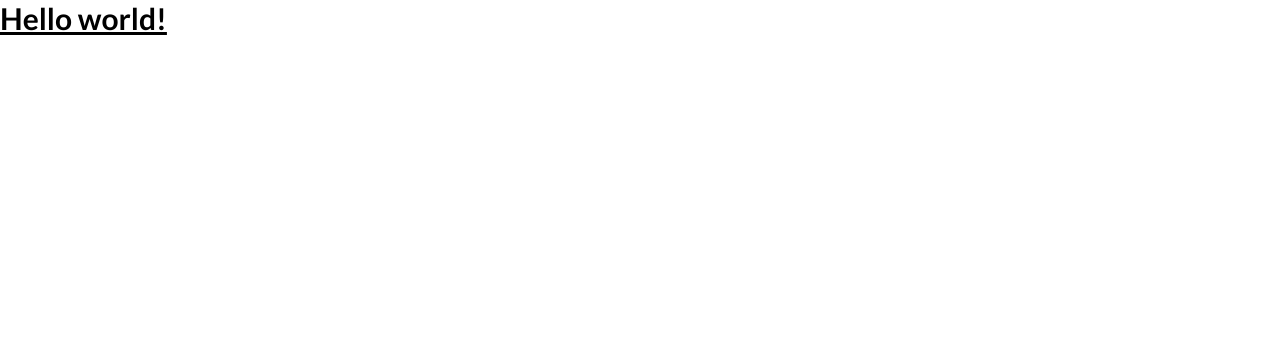
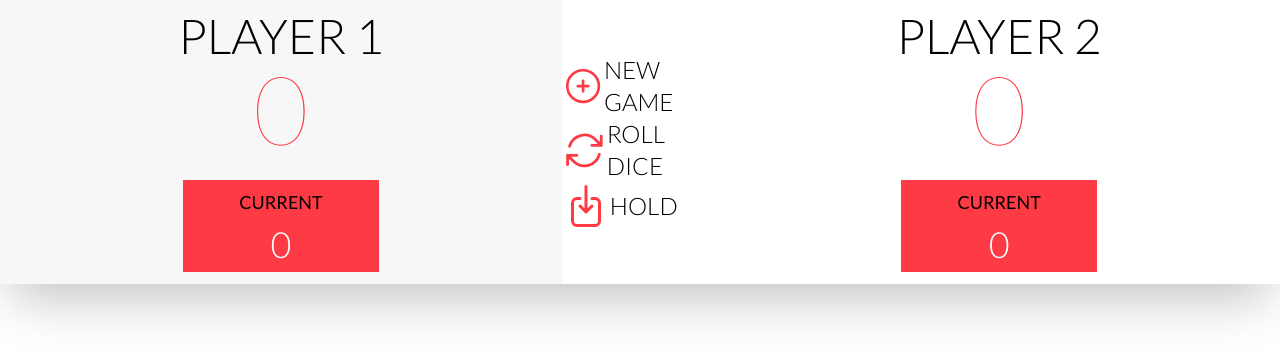
Before and after one commit to floretcl/Eval2-Studi-Dynamiser-Sites-Javascript-23-01-2023, a website: page src/index.html in a window 1280 px wide. Drawn offline with nearby package versions, Linux system fonts and the light colour scheme; files that its build step writes are made by us from their sources.

Commit message:
update index.html

```diff
--- a/src/index.html
+++ b/src/index.html
@@ -33,9 +33,64 @@
     <title>Dice game - Clément Floret</title>
 </head>
 <body>
-    <h1 class="text-3xl font-bold underline font-lato">
-        Hello world!
-    </h1>
+    <main class="sm:container mx-auto shadow-2xl">
+        <div class="flex flex-col sm:flex-row">
+            <section class="bg-light-gray basis-1/2 py-3 flex flex-col items-center">
+                <div class="pb-6">
+                    <h2 class="text-5xl font-light uppercase text-center">Player 1</h2>
+                    <p class="text-8xl font-thin uppercase text-red text-center">0</p>
+                </div>
+                <div class="bg-red py-2 px-14">
+                    <h3 class="text-black text-lg font-normal uppercase text-center mb-2">Current</h3>
+                    <p class="text-white text-4xl font-light text-center">0</p>
+                </div>
+            </section>
+            <section class="flex flex-row justify-center md:flex-col">
+                <div class="flex flex-row items-center">
+                    <!-- NEW GAME ICON -->
+                    <svg class="stroke-red hover:stroke-light-red w-12" xmlns="http://www.w3.org/2000/svg" fill="none"
+                        viewBox="0 0 24 24" stroke-width="1.5" stroke="currentColor">
+                        <path stroke-linecap="round" stroke-linejoin="round"
+                        d="M12 9v6m3-3H9m12 0a9 9 0 11-18 0 9 9 0 0118 0z" />
+                    </svg>
+                    <p class="align-middle uppercase text-2xl text-black font-light">New game</p>
+                </div>
+                <div>
+                    <!-- DICE ICON -->
+                </div>
+                <div class="flex flex-row items-center">
+                    <!-- ROLL ICON -->
+                    <svg class="stroke-red hover:stroke-light-red w-12" xmlns="http://www.w3.org/2000/svg" fill="none"
+                        viewBox="0 0 24 24" stroke-width="1.5" stroke="currentColor">
+                        <path stroke-linecap="round" stroke-linejoin="round"
+                        d="M16.023 9.348h4.992v-.001M2.985 19.644v-4.992m0 0h4.992m-4.993 0l3.181 3.183a8.25 8.25 0 0013.803-3.7M4.031 9.865a8.25 8.25 0 0113.803-3.7l3.181 3.182m0-4.991v4.99"/>
+                    </svg>
+                    <p class="align-middle uppercase text-2xl text-black font-light">Roll dice</p>
+                </div>
+                <div class="flex flex-row items-center">
+                    <!-- HOLD ICON -->
+                    <svg class="stroke-red hover:stroke-light-red w-12" xmlns="http://www.w3.org/2000/svg" fill="none"
+                        viewBox="0 0 24 24" stroke-width="1.5" stroke="currentColor">
+                        <path stroke-linecap="round" stroke-linejoin="round"
+                        d="M9 8.25H7.5a2.25 2.25 0 00-2.25 2.25v9a2.25 2.25 0 002.25 2.25h9a2.25 2.25 0 002.25-2.25v-9a2.25 2.25 0 00-2.25-2.25H15M9 12l3 3m0 0l3-3m-3 3V2.25" />
+                    </svg>
+                    <p class="align-middle uppercase text-2xl text-black font-light">Hold</p>
+                </div>
+            </section>
+            <section class="bg-white basis-1/2 py-3 flex flex-col items-center">
+                <div class="pb-6">
+                    <h2 class="text-5xl font-light uppercase text-center">Player 2</h2>
+                    <p class="text-8xl font-thin uppercase text-red text-center">0</p>
+                </div>
+                <div class="bg-red py-2 px-14">
+                    <h3 class="text-black text-lg font-normal uppercase text-center mb-2">Current</h3>
+                    <p class="text-white text-4xl font-light text-center">0</p>
+                </div>
+            </section>
+        </div>
+    </main>
+
+    <!-- SCRIPT -->
     <script src="./js/script.js"></script>
 </body>
 </html>
```
